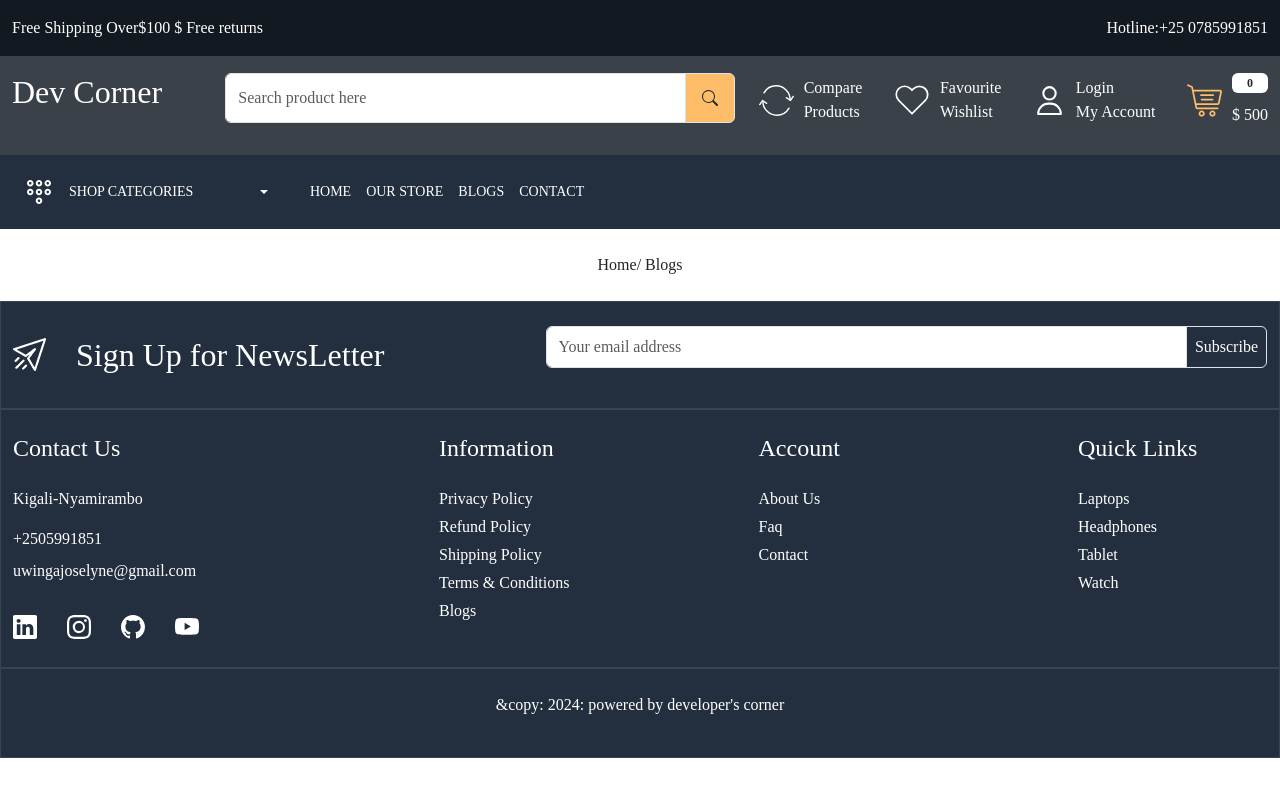
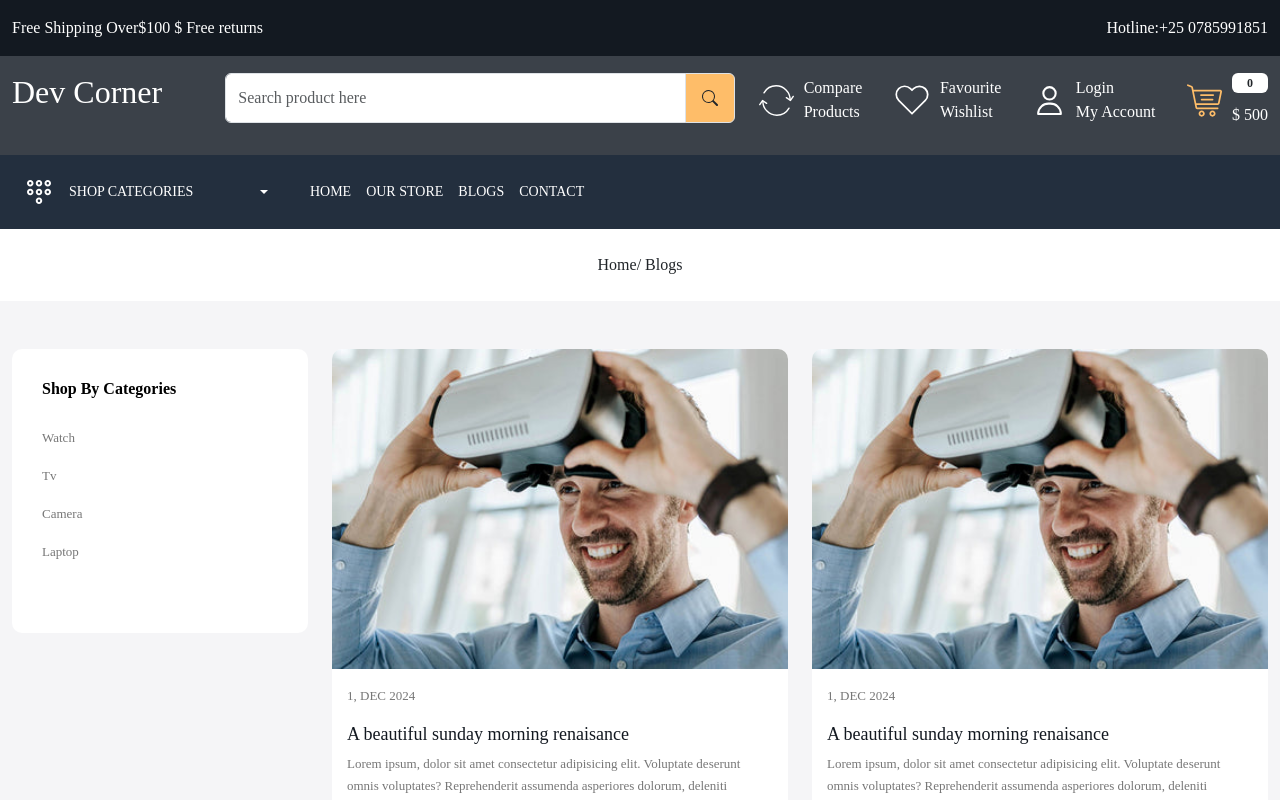
Before and after one commit to uwingabirejoselyne/learn-ecommerce-ui, a React (Create React App) app: page /blog in a window 1280 px wide. Shown: the top 800 px of the page. Built offline with nearby package versions, Linux system fonts and the light colour scheme.

Commit message:
styling home section

```diff
--- a/src/components/BlogCard.js
+++ b/src/components/BlogCard.js
@@ -3,10 +3,9 @@ import { Link } from 'react-router-dom'
 
 const BlogCard = () => {
   return (
-    <div className='col-3'>
         <div className='blog-card'>
             <div className='card-image'>
-                <img src='images/blog-1.jpg' className='img-fluid' alt='blog'></img>
+                <img src='images/blog-1.jpg' className='img-fluid w-100' alt='blog'></img>
             </div>
             <div className='blog-content'>
                 <p className='date'> 1, Dec 2024</p>
@@ -19,7 +18,6 @@ const BlogCard = () => {
                 <Link to='/' className='button'>Read More</Link>
             </div>
         </div>
-    </div>
   )
 }
 
--- a/src/pages/Blog.js
+++ b/src/pages/Blog.js
@@ -1,12 +1,44 @@
 import React from 'react'
 import Meta from '../components/Meta'
 import BreadCrumb from '../components/BreadCrumb'
+import BlogCard from '../components/BlogCard'
 
 const Blog = () => {
     return (
         <>
             <Meta title={"Blogs"} />
             <BreadCrumb title="Blogs" />
+            <div className="blog-wrapper home-wrapper-2 py-5">
+                <div className="container-xxl">
+                    <div className="row">
+                        <div className="col-3">
+                            <div className="filter-card mb-3">
+                                <div className='filter-card mb-3'>
+                                    <h3 className="filter-title"> Shop By Categories</h3>
+                                    <div>
+                                        <ul className='ps-0'>
+                                            <li>Watch</li>
+                                            <li>Tv</li>
+                                            <li>Camera</li>
+                                            <li>Laptop</li>
+                                        </ul>
+                                    </div>
+                                </div>
+                            </div>
+                        </div>
+                        <div className="col-9">
+                            <div className="row">
+                                <div className="col-6">
+                                    <BlogCard/>
+                                </div>
+                                <div className="col-6">
+                                    <BlogCard/>
+                                </div>
+                            </div>
+                        </div>
+                    </div>
+                </div>
+            </div>
         </>
     )
 }
--- a/src/pages/Home.js
+++ b/src/pages/Home.js
@@ -311,11 +311,17 @@ const Home = () => {
           <div className='col-12'>
             <h3 className='section-heading'> Our Latest Blogs </h3>
           </div>
-          <BlogCard />
-          <BlogCard />
-          <BlogCard />
-          <BlogCard />
-
+        </div>
+        <div className="row">
+          <div className="col-3">
+            <BlogCard/>
+          </div>
+          <div className="col-3">
+          <BlogCard/>
+          </div>
+          <div className="col-3">
+          <BlogCard/>
+          </div>
         </div>
       </div>
     </section>
```
Lines whose indentation alone changed are shown as unchanged.
